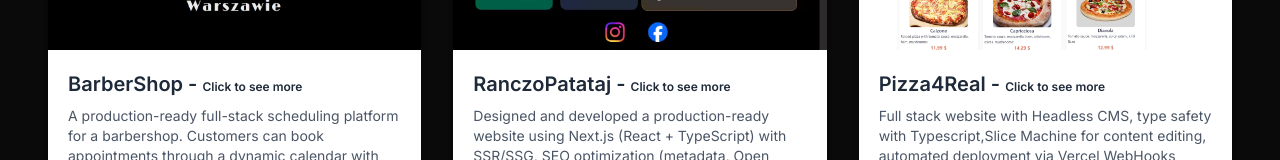
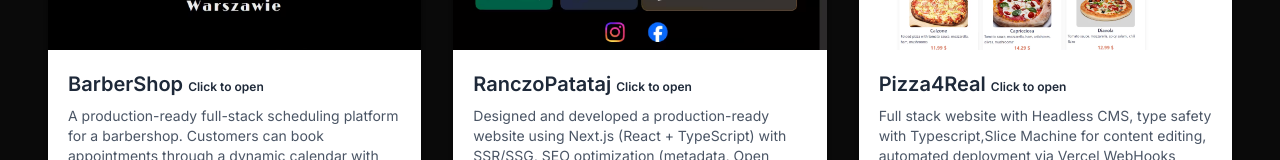
Before and after one commit to sabaudianin/portfoliodev, a Next.js app: page /my-projects in a window 1280 px wide. Shown: the part 422-582 px from the top of the page. Built offline with nearby package versions, Linux system fonts and the light colour scheme; no server answers.

Commit message:
feat click to open

```diff
--- a/src/app/my-projects/projectsView/Projects.tsx
+++ b/src/app/my-projects/projectsView/Projects.tsx
@@ -31,8 +31,7 @@ export const Projects = () => {
                 target="_blank"
               >
                 <h3 className="text-xl font-semibold text-gray-800 dark:text-white">
-                  {project.title} -{" "}
-                  <span className="text-xs">Click to see more</span>
+                  {project.title} <span className="text-xs">Click to open</span>
                 </h3>
               </Link>
               <p className="text-gray-600 dark:text-gray-300 text-sm mt-2">
```
